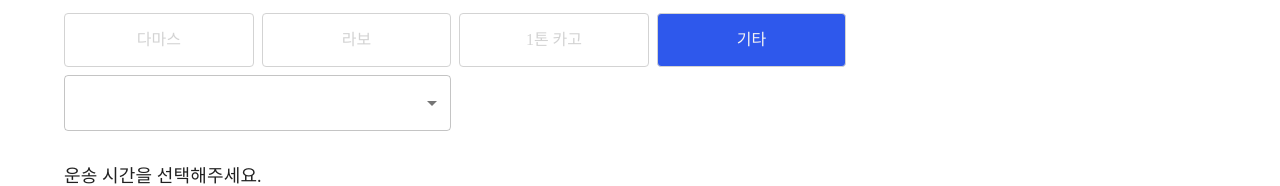
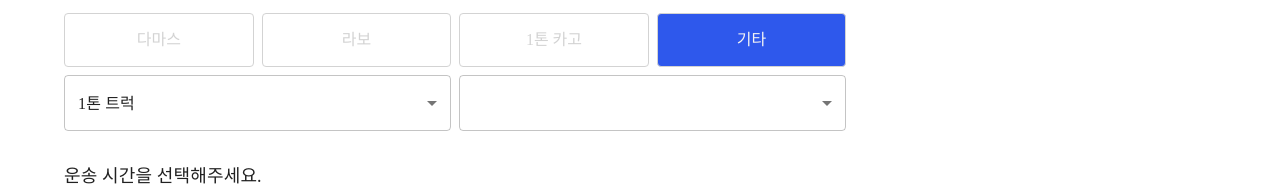
Before and after one commit to Ji-Hyeon212/sendy_toy, a React (Create React App) app: page /calccost in a window 1280 px wide. Both pictures are taken after a click on the button "기타". Shown: the part 1076-1262 px from the top of the page. Built offline with nearby package versions, Linux system fonts and the light colour scheme; no server answers.

Commit message:
톤 수 초기값 변경

```diff
--- a/src/components/Truck/NToneTruck.tsx
+++ b/src/components/Truck/NToneTruck.tsx
@@ -14,7 +14,7 @@ import ThreehalfToneTruck from "./ThreehalfToneTruck";
 import TwohalfToneTruck from "./TwohalfToneTruck";
 
 const NToneTruck = () => {
-  const [tone, setTone] = useState("");
+  const [tone, setTone] = useState("1");
 
   const handleChange = (event: SelectChangeEvent) => {
     setTone(event.target.value as string);
```
